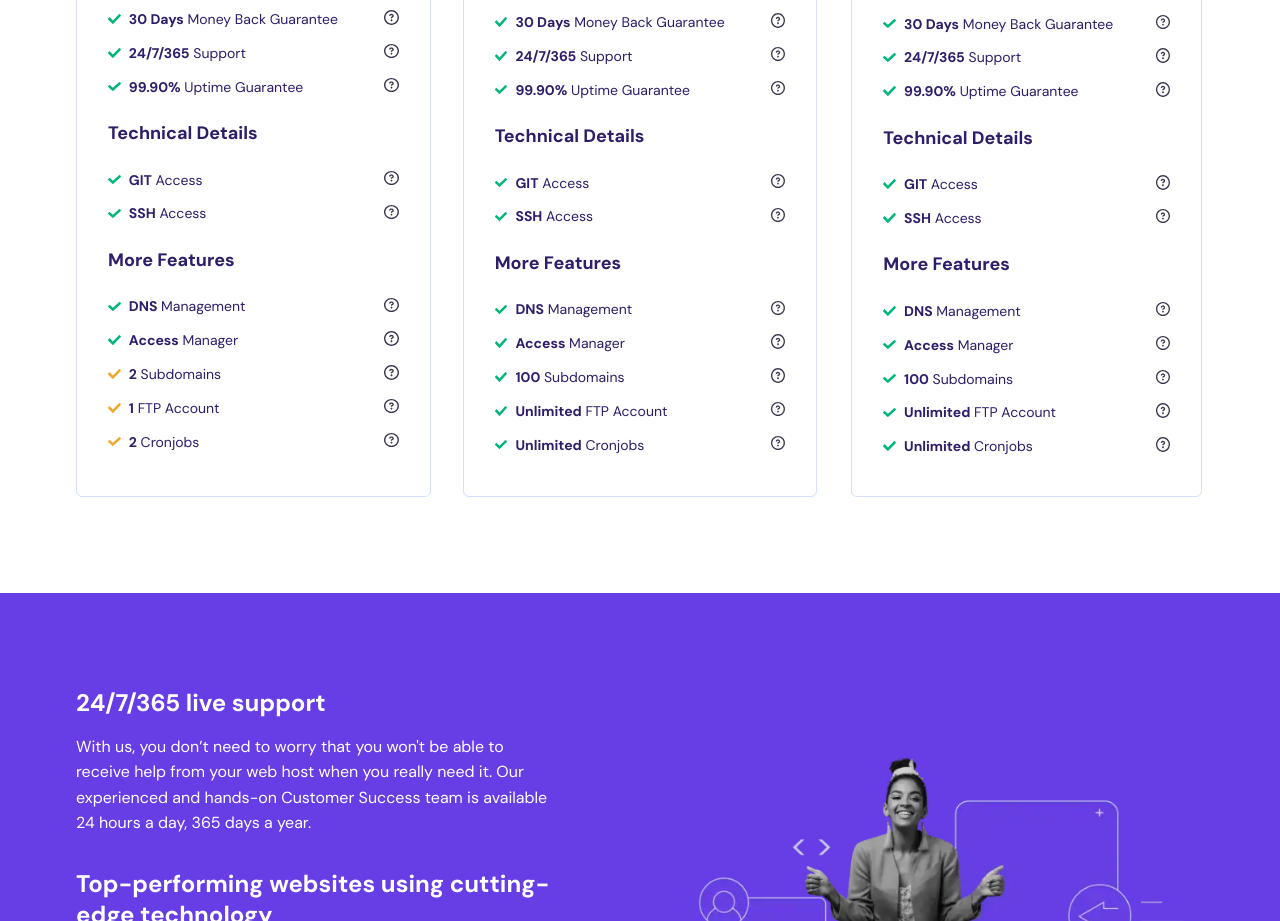
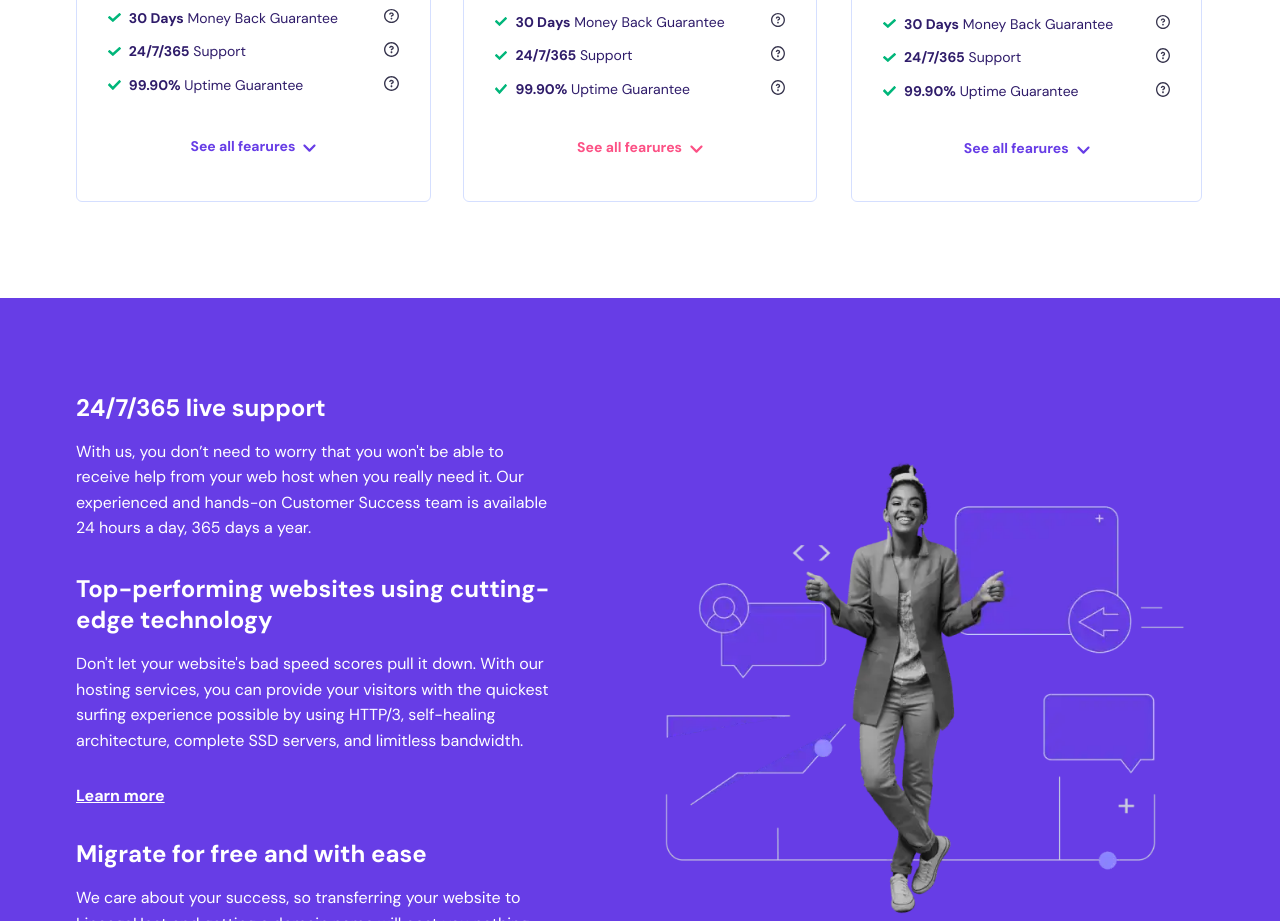
Before and after one commit to SM8UTI/lineagehost-v2.0, a website built with Vite: page web-hosting.html in a window 1280 px wide. Shown: the part 2440-3361 px from the top of the page. Built offline with nearby package versions, Linux system fonts and the light colour scheme.

Commit message:
plan features update ( completed )

```diff
--- a/web-hosting.html
+++ b/web-hosting.html
@@ -556,7 +556,7 @@
                             </li>
                         </ul>
                         <!-- ----- -->
-                        <h4>Technical Details</h4>
+                        <h4 id="technical-details-text">Technical Details</h4>
                         <!-- Technical Details  -->
                         <ul class="features-list" id="technical-details">
                             <li>
@@ -588,7 +588,7 @@
                         </ul>
                         <!-- ----- -->
 
-                        <h4>More Features</h4>
+                        <h4 id="more-features-text">More Features</h4>
                         <!-- More Features -->
                         <ul class="features-list" id="more-features">
                             <li>
@@ -619,9 +619,9 @@
                             </li>
                             <li>
                                 <div>
-                                    <img src="./dist/assets/icons/correct-yellow.svg" alt="yellow" class="correct-img">
-                                    <p>
-                                        <b>2</b>
+                                    <img src="./dist/assets/icons/correct.svg" alt="green" class="correct-img">
+                                    <p>
+                                        <b>100</b>
                                         Subdomains
                                     </p>
                                 </div>
@@ -632,9 +632,9 @@
                             </li>
                             <li>
                                 <div>
-                                    <img src="./dist/assets/icons/correct-yellow.svg" alt="yellow" class="correct-img">
-                                    <p>
-                                        <b>1</b>
+                                    <img src="./dist/assets/icons/correct.svg" alt="green" class="correct-img">
+                                    <p>
+                                        <b>Unlimited</b>
                                         FTP Account
                                     </p>
                                 </div>
@@ -645,9 +645,9 @@
                             </li>
                             <li>
                                 <div>
-                                    <img src="./dist/assets/icons/correct-yellow.svg" alt="yellow" class="correct-img">
-                                    <p>
-                                        <b>2</b>
+                                    <img src="./dist/assets/icons/correct.svg" alt="green" class="correct-img">
+                                    <p>
+                                        <b>Unlimited</b>
                                         Cronjobs
                                     </p>
                                 </div>
@@ -657,7 +657,18 @@
                                 </span>
                             </li>
                         </ul>
+
                         <!-- ----- -->
+                    </div>
+
+                    <div class="plan-footer">
+                        <p>See all fearures</p>
+                        <p>See less fearures</p>
+                        <svg width="41" height="24" viewBox="0 0 41 24" fill="none" xmlns="http://www.w3.org/2000/svg"
+                            class="down-arrow">
+                            <path
+                                d="M7.02631 1.63951L20.7322 15.3454L34.4381 1.63951C35.8157 0.261857 38.0412 0.261857 39.4188 1.63951C40.7965 3.01716 40.7965 5.2426 39.4188 6.62025L23.2049 22.8342C21.8273 24.2118 19.6018 24.2118 18.2242 22.8342L2.01024 6.62025C0.63259 5.2426 0.63259 3.01716 2.01024 1.63951C3.3879 0.297181 5.64866 0.261857 7.02631 1.63951Z" />
+                        </svg>
                     </div>
                 </div>
                 <!-- ----- -->
@@ -910,7 +921,7 @@
                             </li>
                         </ul>
                         <!-- ----- -->
-                        <h4>Technical Details</h4>
+                        <h4 id="technical-details-text">Technical Details</h4>
                         <!-- Technical Details  -->
                         <ul class="features-list" id="technical-details">
                             <li>
@@ -942,7 +953,7 @@
                         </ul>
                         <!-- ----- -->
 
-                        <h4>More Features</h4>
+                        <h4 id="more-features-text">More Features</h4>
                         <!-- More Features -->
                         <ul class="features-list" id="more-features">
                             <li>
@@ -1014,6 +1025,15 @@
 
                         <!-- ----- -->
 
+                    </div>
+                    <div class="plan-footer pink-tc">
+                        <p>See all fearures</p>
+                        <p>See less fearures</p>
+                        <svg width="41" height="24" viewBox="0 0 41 24" fill="none" xmlns="http://www.w3.org/2000/svg"
+                            class="down-arrow">
+                            <path
+                                d="M7.02631 1.63951L20.7322 15.3454L34.4381 1.63951C35.8157 0.261857 38.0412 0.261857 39.4188 1.63951C40.7965 3.01716 40.7965 5.2426 39.4188 6.62025L23.2049 22.8342C21.8273 24.2118 19.6018 24.2118 18.2242 22.8342L2.01024 6.62025C0.63259 5.2426 0.63259 3.01716 2.01024 1.63951C3.3879 0.297181 5.64866 0.261857 7.02631 1.63951Z" />
+                        </svg>
                     </div>
                 </div>
                 <!-- ----- -->
@@ -1272,7 +1292,7 @@
                         </ul>
                         <!-- ----- -->
 
-                        <h4>Technical Details</h4>
+                        <h4 id="technical-details-text">Technical Details</h4>
                         <!-- Technical Details  -->
                         <ul class="features-list" id="technical-details">
                             <li>
@@ -1304,7 +1324,7 @@
                         </ul>
                         <!-- ----- -->
 
-                        <h4>More Features</h4>
+                        <h4 id="more-features-text">More Features</h4>
                         <!-- More Features -->
                         <ul class="features-list" id="more-features">
                             <li>
@@ -1376,6 +1396,15 @@
 
                         <!-- ----- -->
 
+                    </div>
+                    <div class="plan-footer">
+                        <p>See all fearures</p>
+                        <p>See less fearures</p>
+                        <svg width="41" height="24" viewBox="0 0 41 24" fill="none" xmlns="http://www.w3.org/2000/svg"
+                            class="down-arrow">
+                            <path
+                                d="M7.02631 1.63951L20.7322 15.3454L34.4381 1.63951C35.8157 0.261857 38.0412 0.261857 39.4188 1.63951C40.7965 3.01716 40.7965 5.2426 39.4188 6.62025L23.2049 22.8342C21.8273 24.2118 19.6018 24.2118 18.2242 22.8342L2.01024 6.62025C0.63259 5.2426 0.63259 3.01716 2.01024 1.63951C3.3879 0.297181 5.64866 0.261857 7.02631 1.63951Z" />
+                        </svg>
                     </div>
                 </div>
                 <!-- ----- -->
```
Also changed, not shown: dist/css/components/_plan.scss, dist/css/main.css, dist/js/web-hosting-main.js, 1 other file.
